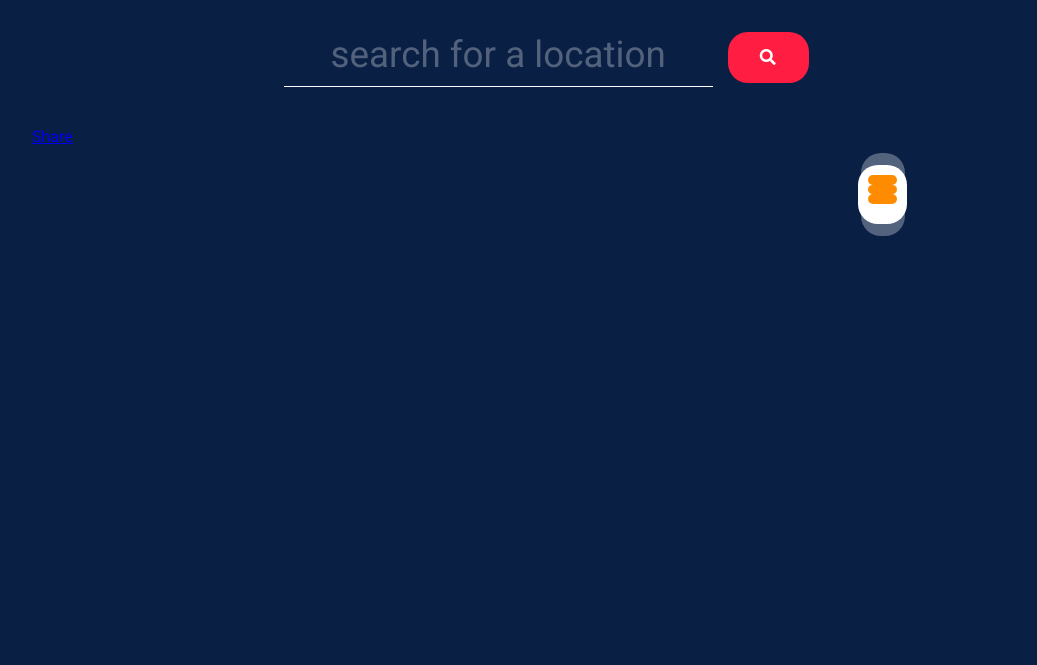
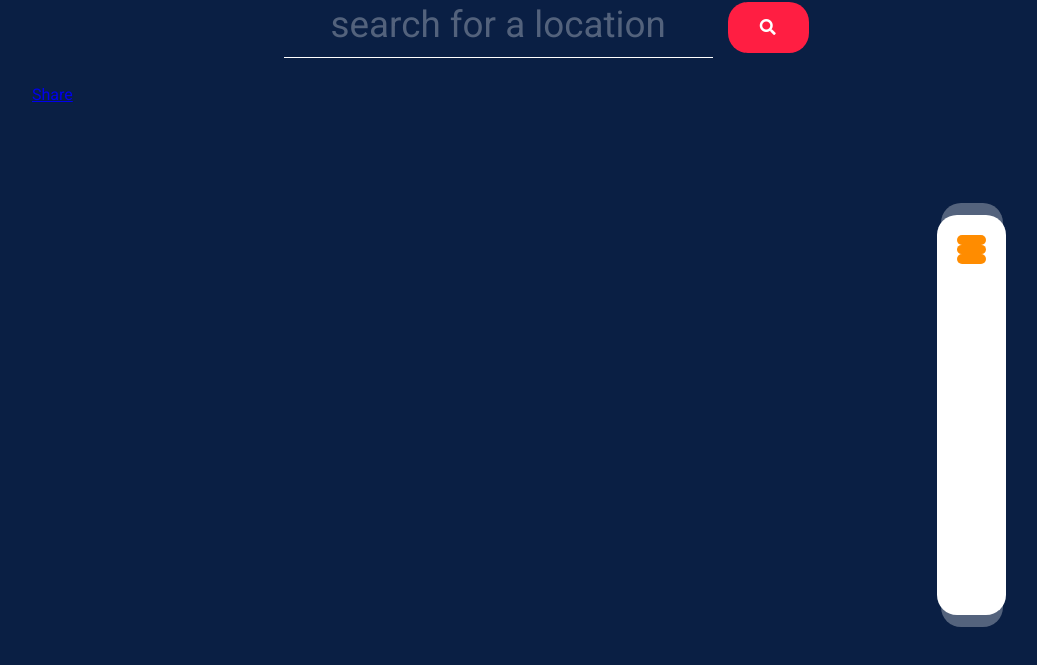
Before and after one commit to Moosaa95/geoo-search, a plain HTML site: page index.html in a window 1280 px wide. Shown: the part 155-820 px from the top of the page, without its empty margins (18-1055 px from the left). Drawn offline with nearby package versions, Linux system fonts and the light colour scheme.

Commit message:
style css

```diff
--- a/app.js
+++ b/app.js
@@ -91,7 +91,7 @@
                 const attribution = '&copy; <a href="https://www.openstreetmap.org/copyright">OpenStreetMap</a> contributors'
                 const tileUrl = 'https://{s}.tile.openstreetmap.org/{z}/{x}/{y}.png'
                 const tiles = L.tileLayer(tileUrl, {
-                    maxZoom: 18,
+                    maxZoom: 20,
                     attribution
                 })
 
--- a/index.html
+++ b/index.html
@@ -44,6 +44,9 @@
 
 
     <section class="section--one" id="weatherConditions">
+        <div id="map" class="map--container">
+
+        </div>
         <div class="cities">
             <div class="city-conditions">
 
@@ -65,9 +68,7 @@
             </div>
         </div>
 
-        <div id="map" class="map--container">
 
-        </div>
 
         <!--  <div class="location">
             <p>-</p>
--- a/main.css
+++ b/main.css
@@ -1,18 +1,26 @@
 .section--one {
     margin: 20px 0px 20px;
+    overflow: hidden;
+    width: 100%;
+    height: 100vh;
 }
 
 .map--container {
-    width: 47%;
-    height: 40vh;
-    margin: 4rem 0 0 -4em;
+    position: absolute;
+    top: -190px;
+    width: 100%;
+    height: 50vh;
+    margin: 4rem 0 0 -1em;
     visibility: hidden;
+    padding: 20px 20px;
 }
 
 .city-conditions {
     position: relative;
-    left: 60%;
-    padding: 10px 10px;
+    height: 50vh;
+    top: -150px;
+    left: 0%;
+    padding: 20px 20px;
     border-radius: 20px;
     background: var(--text__light);
     color: var(--text__med);
@@ -80,6 +88,11 @@
     justify-content: space-between;
 }
 
+.fb-share-button {
+    position: absolute;
+    top: 30%;
+}
+
 @media screen and (min-width:500px) {
     .heading {
         font-size: 3rem;
@@ -113,11 +126,23 @@
         align-items: center;
         position: absolute;
         top: 40%;
-        right: 30%;
+        right: 20%;
+    }
+    .city-conditions {
+        position: relative;
+        height: 50vh;
+        top: 50px;
+        left: 0%;
+        padding: 20px 20px;
+        border-radius: 20px;
+        background: var(--text__light);
+        color: var(--text__med);
     }
     .map--container {
         position: absolute;
         left: 10%;
+        width: 50%;
+        top: 40%;
     }
     .section--one .city-conditions sup {
         font-size: 3rem;
--- a/style.css
+++ b/style.css
@@ -60,8 +60,8 @@
     position: relative;
     width: 80%;
     justify-content: center;
-    min-height: 100px;
     left: 50px;
+    top: -20px;
 }
 
 .btn,
```
